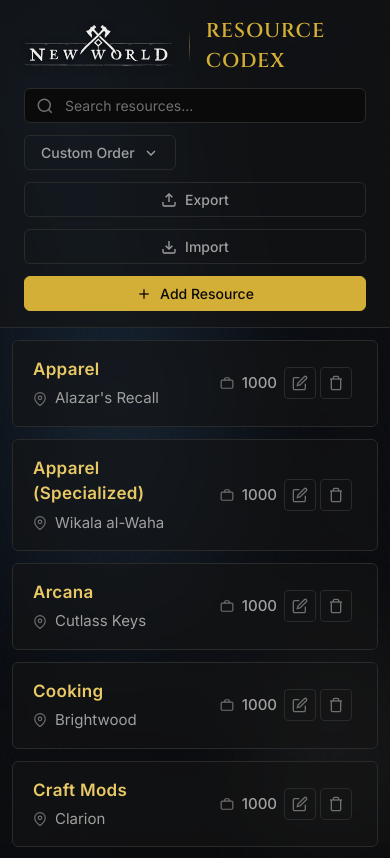
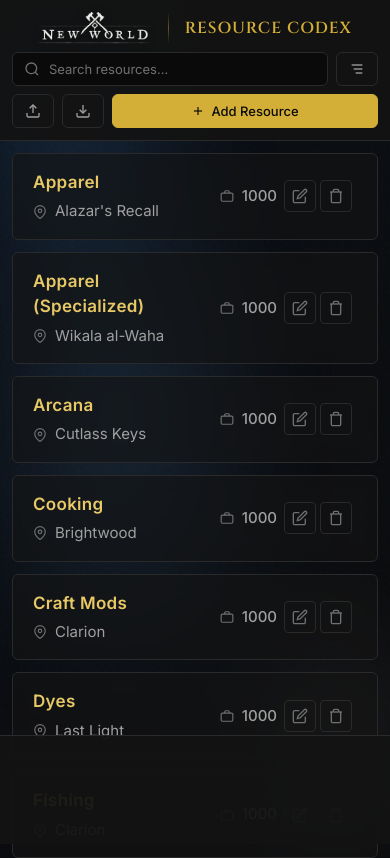
Before and after one commit to pcutillas/NewWorldResourceCodex, a plain HTML site: page index.html in a window 390 px wide. Shown: the top 858 px of the page. Drawn offline with Linux system fonts and the light colour scheme.

Commit message:
Mobile friendly, web icon, small ad

```diff
--- a/index.html
+++ b/index.html
@@ -5,10 +5,12 @@
     <meta charset="UTF-8">
     <meta name="viewport" content="width=device-width, initial-scale=1.0">
     <title>New World - Resource Codex</title>
-    <link rel="icon" type="image/png" href="assets/New_World_Logo.png">
+    <link rel="icon" type="image/png" href="assets/web_ico_D4rkCrew.png">
     <link rel="stylesheet" href="styles.css">
     <link href="https://fonts.googleapis.com/css2?family=Inter:wght@400;500;600;700&family=Cinzel:wght@600&display=swap"
         rel="stylesheet">
+    <script async src="https://pagead2.googlesyndication.com/pagead/js/adsbygoogle.js?client=ca-pub-1959643201148943"
+        crossorigin="anonymous"></script>
 </head>
 
 <body>
@@ -31,8 +33,15 @@
                     </div>
                     <div class="sort-dropdown" id="sortDropdown">
                         <button class="btn btn-secondary" id="sortBtn">
+                            <svg class="sort-icon" viewBox="0 0 24 24" fill="none" stroke="currentColor"
+                                stroke-width="2">
+                                <line x1="4" y1="6" x2="20" y2="6"></line>
+                                <line x1="7" y1="12" x2="20" y2="12"></line>
+                                <line x1="10" y1="18" x2="20" y2="18"></line>
+                            </svg>
                             <span id="sortLabel">Custom Order</span>
-                            <svg viewBox="0 0 24 24" fill="none" stroke="currentColor" stroke-width="2">
+                            <svg class="chevron-icon" viewBox="0 0 24 24" fill="none" stroke="currentColor"
+                                stroke-width="2">
                                 <polyline points="6 9 12 15 18 9"></polyline>
                             </svg>
                         </button>
@@ -73,7 +82,7 @@
                             <polyline points="17 8 12 3 7 8"></polyline>
                             <line x1="12" y1="3" x2="12" y2="15"></line>
                         </svg>
-                        Export
+                        <span>Export</span>
                     </button>
                     <button id="importBtn" class="btn btn-secondary">
                         <svg viewBox="0 0 24 24" fill="none" stroke="currentColor" stroke-width="2">
@@ -81,7 +90,7 @@
                             <polyline points="7 10 12 15 17 10"></polyline>
                             <line x1="12" y1="15" x2="12" y2="3"></line>
                         </svg>
-                        Import
+                        <span>Import</span>
                     </button>
                     <button id="addBtn" class="btn btn-primary">
                         <svg viewBox="0 0 24 24" fill="none" stroke="currentColor" stroke-width="2">
@@ -101,6 +110,18 @@
                 <div class="resources-grid" id="resourceWrapper"></div>
             </div>
         </main>
+
+        <!-- Footer Ad -->
+        <footer class="footer-ad">
+            <div class="ad-container">
+                <!-- AdSense Ad Unit -->
+                <ins class="adsbygoogle" style="display:inline-block;width:728px;height:90px"
+                    data-ad-client="ca-pub-1959643201148943" data-ad-slot="YOUR_AD_SLOT_ID"></ins>
+                <script>
+                    (adsbygoogle = window.adsbygoogle || []).push({});
+                </script>
+            </div>
+        </footer>
 
         <!-- Modal -->
         <div id="modal" class="modal">
--- a/styles.css
+++ b/styles.css
@@ -105,13 +105,11 @@
 
 /* ========== HEADER ========== */
 .header {
-    background: var(--color-surface);
+    background: rgba(20, 20, 20, 0.95);
     border-bottom: 1px solid var(--color-border);
     position: sticky;
     top: 0;
     z-index: 100;
-    backdrop-filter: blur(12px);
-    -webkit-backdrop-filter: blur(12px);
 }
 
 .header-content {
@@ -250,6 +248,10 @@
     justify-content: space-between;
 }
 
+.sort-dropdown .btn .sort-icon {
+    display: none;
+}
+
 .sort-dropdown .dropdown-content {
     position: absolute;
     top: calc(100% + 4px);
@@ -321,6 +323,7 @@
 .main {
     flex: 1;
     padding: var(--spacing-xl);
+    padding-bottom: calc(var(--spacing-xl) + 70px);
 }
 
 .container {
@@ -841,43 +844,149 @@
     font-size: 0.9375rem;
 }
 
-/* ========== RESPONSIVE ========== */
-@media (max-width: 1024px) {
-    .resources-grid {
-        grid-template-columns: repeat(auto-fill, minmax(320px, 1fr));
-    }
+/* ========== FOOTER AD ========== */
+.footer-ad {
+    position: fixed;
+    bottom: 0;
+    left: 0;
+    right: 0;
+    background: rgba(20, 20, 20, 0.95);
+    border-top: 1px solid var(--color-border);
+    padding: var(--spacing-sm);
+    z-index: 50;
 }
 
-@media (max-width: 768px) {
+.ad-container {
+    max-width: 1600px;
+    margin: 0 auto;
+    display: flex;
+    justify-content: center;
+    align-items: center;
+}
+
+/* AdSense styling */
+.adsbygoogle {
+    display: inline-block;
+    max-width: 100%;
+}
+
+/* ========== RESPONSIVE ========== */
+@media (max-width: 1200px) {
     .header-content {
         flex-direction: column;
         align-items: stretch;
-        gap: var(--spacing-md);
+        gap: var(--spacing-sm);
+        padding: var(--spacing-md);
     }
 
     .brand {
         justify-content: center;
     }
 
+    .brand-logo {
+        height: 32px;
+    }
+
+    .brand h1 {
+        font-size: 1rem;
+    }
+
     .header-actions {
-        flex-direction: column;
+        display: grid;
+        grid-template-columns: auto auto 1fr auto;
+        gap: var(--spacing-sm);
         align-items: stretch;
+    }
+
+    .search-box {
+        /* First row, spans columns 1-3 */
+        grid-column: 1 / 4;
     }
 
     .search-input {
         width: 100%;
+        padding: 0.5rem 0.75rem 0.5rem 2.25rem;
+        font-size: 0.8125rem;
+    }
+
+    .search-icon {
+        left: 12px;
+        width: 16px;
+        height: 16px;
+    }
+
+    .sort-dropdown {
+        /* First row, column 4, icon-only button */
+        grid-column: 4 / 5;
+    }
+
+    .sort-dropdown .btn {
+        padding: 0.5rem 0.75rem;
+        font-size: 0.8125rem;
+        min-width: auto;
+    }
+
+    .sort-dropdown .btn #sortLabel {
+        display: none;
+    }
+
+    .sort-dropdown .btn .chevron-icon {
+        display: none;
+    }
+
+    .sort-dropdown .btn .sort-icon {
+        display: block;
+        width: 16px;
+        height: 16px;
+    }
+
+    .dropdown-item svg {
+        width: 14px;
+        height: 14px;
+    }
+
+    #exportBtn,
+    #importBtn {
+        /* Second row, columns 1 and 2, icon only buttons */
+        padding: 0.5rem 0.75rem;
+        min-width: auto;
+    }
+
+    #exportBtn span,
+    #importBtn span {
+        display: none;
+    }
+
+    #exportBtn svg,
+    #importBtn svg {
+        width: 16px;
+        height: 16px;
+    }
+
+    #addBtn {
+        /* Second row, spans columns 3-4 */
+        grid-column: 3 / 5;
     }
 
     .btn {
         justify-content: center;
+        padding: 0.375rem 0.75rem;
+        font-size: 0.8125rem;
+        gap: 0.375rem;
+    }
+
+    .btn svg {
+        width: 14px;
+        height: 14px;
     }
 
     .main {
         padding: var(--spacing-md);
+        padding-bottom: calc(var(--spacing-md) + 70px);
     }
 
     .resources-grid {
-        grid-template-columns: 1fr;
+        grid-template-columns: repeat(2, 1fr);
     }
 
     .resource-actions {
@@ -910,7 +1019,28 @@
     }
 }
 
-@media (min-width: 1400px) {
+@media (max-width: 600px) {
+    .resources-grid {
+        grid-template-columns: 1fr;
+    }
+
+    .footer-ad {
+        padding: var(--spacing-xs);
+    }
+
+    .adsbygoogle {
+        width: 320px !important;
+        height: 100px !important;
+    }
+}
+
+@media (min-width: 1201px) and (max-width: 1400px) {
+    .resources-grid {
+        grid-template-columns: repeat(3, 1fr);
+    }
+}
+
+@media (min-width: 1401px) {
     .resources-grid {
         grid-template-columns: repeat(auto-fill, minmax(360px, 1fr));
     }
```
Also changed, not shown: assets/web_ico_D4rkCrew.png (added).
